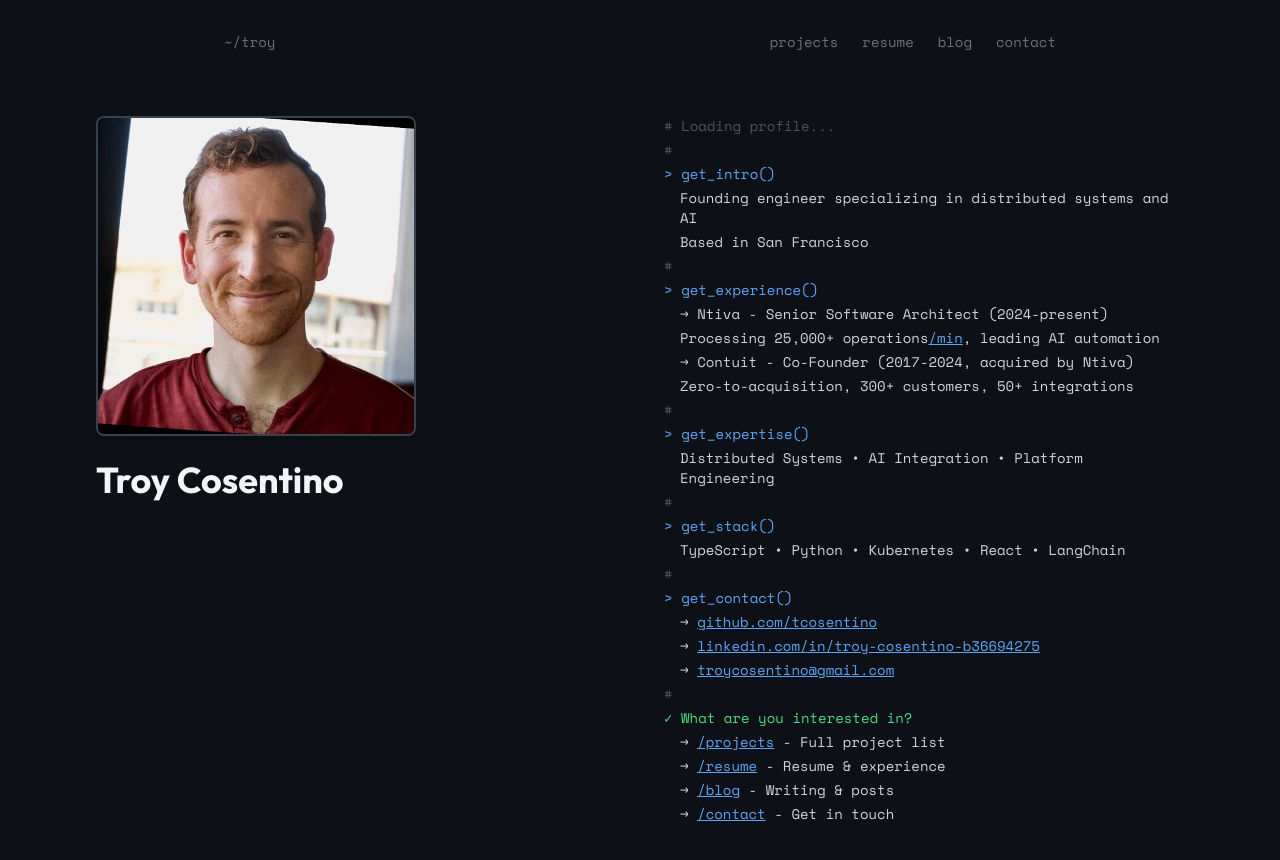
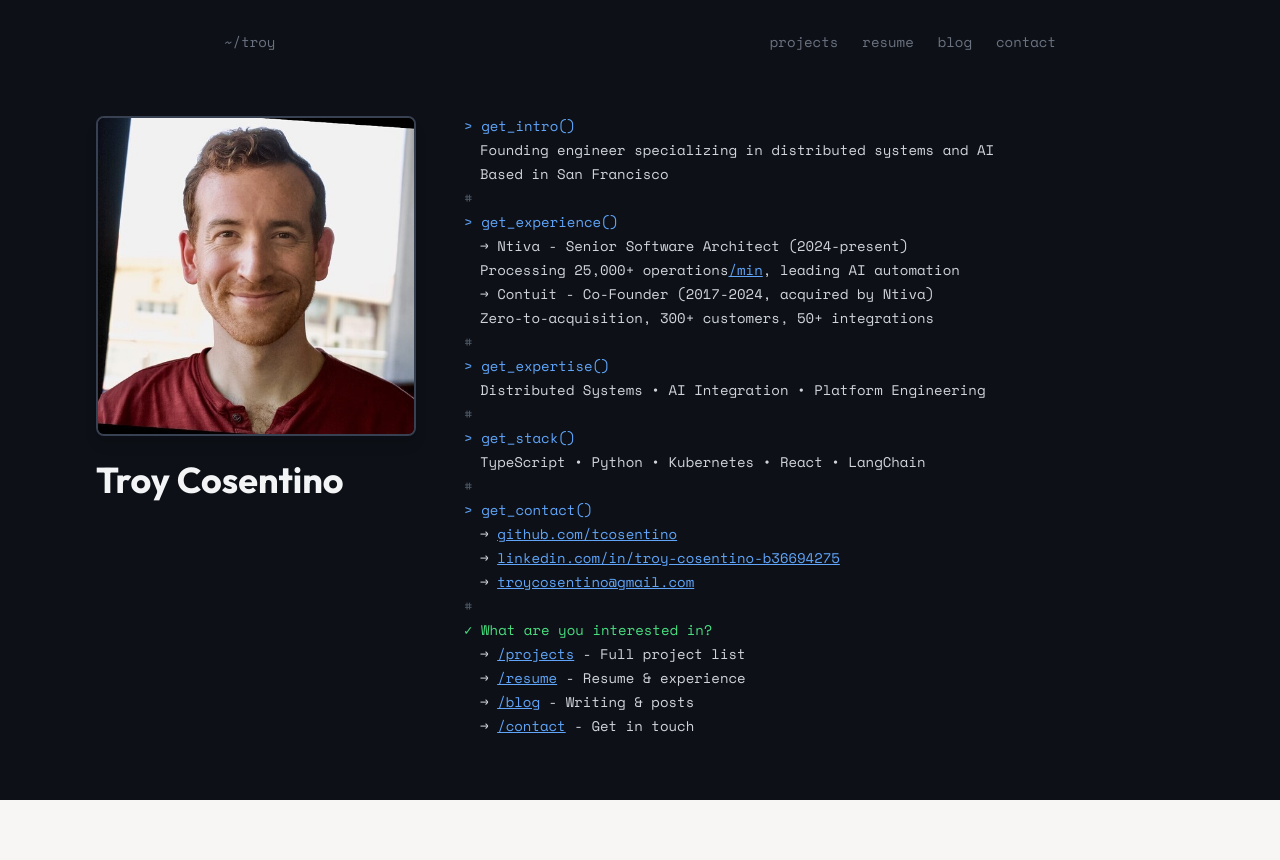
Before and after one commit to tcosentino/personal-website, a React (Vite) app: page / in a window 1280 px wide. Shown: the top 860 px of the page. After the commit the page ends 800 px from the top, so only its background shows below. Built offline with nearby package versions, Linux system fonts and the light colour scheme.

Commit message:
Remove 'Loading profile' message, flex layout: photo auto-width, agent fills remaining

```diff
--- a/src/pages/Home.tsx
+++ b/src/pages/Home.tsx
@@ -12,40 +12,37 @@ export default function Home() {
   const [hasStarted, setHasStarted] = useState(false)
 
   const lines: Line[] = [
-    { type: 'system', content: 'Loading profile...', delay: 0 },
-    { type: 'system', content: '', delay: 200 },
+    { type: 'tool_call', content: 'get_intro()', delay: 0 },
+    { type: 'tool_result', content: 'Founding engineer specializing in distributed systems and AI', delay: 200 },
+    { type: 'tool_result', content: 'Based in San Francisco', delay: 400 },
+    { type: 'system', content: '', delay: 600 },
 
-    { type: 'tool_call', content: 'get_intro()', delay: 400 },
-    { type: 'tool_result', content: 'Founding engineer specializing in distributed systems and AI', delay: 600 },
-    { type: 'tool_result', content: 'Based in San Francisco', delay: 800 },
-    { type: 'system', content: '', delay: 1000 },
+    { type: 'tool_call', content: 'get_experience()', delay: 800 },
+    { type: 'tool_result', content: '→ Ntiva - Senior Software Architect (2024-present)', delay: 1000 },
+    { type: 'tool_result', content: '  Processing 25,000+ operations/min, leading AI automation', delay: 1200 },
+    { type: 'tool_result', content: '→ Contuit - Co-Founder (2017-2024, acquired by Ntiva)', delay: 1400 },
+    { type: 'tool_result', content: '  Zero-to-acquisition, 300+ customers, 50+ integrations', delay: 1600 },
+    { type: 'system', content: '', delay: 1800 },
 
-    { type: 'tool_call', content: 'get_experience()', delay: 1200 },
-    { type: 'tool_result', content: '→ Ntiva - Senior Software Architect (2024-present)', delay: 1400 },
-    { type: 'tool_result', content: '  Processing 25,000+ operations/min, leading AI automation', delay: 1600 },
-    { type: 'tool_result', content: '→ Contuit - Co-Founder (2017-2024, acquired by Ntiva)', delay: 1800 },
-    { type: 'tool_result', content: '  Zero-to-acquisition, 300+ customers, 50+ integrations', delay: 2000 },
-    { type: 'system', content: '', delay: 2200 },
+    { type: 'tool_call', content: 'get_expertise()', delay: 2000 },
+    { type: 'tool_result', content: 'Distributed Systems • AI Integration • Platform Engineering', delay: 2200 },
+    { type: 'system', content: '', delay: 2400 },
 
-    { type: 'tool_call', content: 'get_expertise()', delay: 2400 },
-    { type: 'tool_result', content: 'Distributed Systems • AI Integration • Platform Engineering', delay: 2600 },
-    { type: 'system', content: '', delay: 2800 },
+    { type: 'tool_call', content: 'get_stack()', delay: 2600 },
+    { type: 'tool_result', content: 'TypeScript • Python • Kubernetes • React • LangChain', delay: 2800 },
+    { type: 'system', content: '', delay: 3000 },
 
-    { type: 'tool_call', content: 'get_stack()', delay: 3000 },
-    { type: 'tool_result', content: 'TypeScript • Python • Kubernetes • React • LangChain', delay: 3200 },
-    { type: 'system', content: '', delay: 3400 },
+    { type: 'tool_call', content: 'get_contact()', delay: 3200 },
+    { type: 'tool_result', content: '→ github.com/tcosentino', delay: 3400 },
+    { type: 'tool_result', content: '→ linkedin.com/in/troy-cosentino-b36694275', delay: 3600 },
+    { type: 'tool_result', content: '→ troycosentino@gmail.com', delay: 3800 },
+    { type: 'system', content: '', delay: 4000 },
 
-    { type: 'tool_call', content: 'get_contact()', delay: 3600 },
-    { type: 'tool_result', content: '→ github.com/tcosentino', delay: 3800 },
-    { type: 'tool_result', content: '→ linkedin.com/in/troy-cosentino-b36694275', delay: 4000 },
-    { type: 'tool_result', content: '→ troycosentino@gmail.com', delay: 4200 },
-    { type: 'system', content: '', delay: 4400 },
-
-    { type: 'assistant', content: 'What are you interested in?', delay: 4600 },
-    { type: 'tool_result', content: '→ /projects - Full project list', delay: 4800 },
-    { type: 'tool_result', content: '→ /resume - Resume & experience', delay: 5000 },
-    { type: 'tool_result', content: '→ /blog - Writing & posts', delay: 5200 },
-    { type: 'tool_result', content: '→ /contact - Get in touch', delay: 5400 },
+    { type: 'assistant', content: 'What are you interested in?', delay: 4200 },
+    { type: 'tool_result', content: '→ /projects - Full project list', delay: 4400 },
+    { type: 'tool_result', content: '→ /resume - Resume & experience', delay: 4600 },
+    { type: 'tool_result', content: '→ /blog - Writing & posts', delay: 4800 },
+    { type: 'tool_result', content: '→ /contact - Get in touch', delay: 5000 },
   ]
 
   useEffect(() => {
@@ -144,9 +141,9 @@ export default function Home() {
 
       {/* Main content */}
       <div className="max-w-6xl mx-auto px-8 py-12">
-        <div className="grid md:grid-cols-2 gap-12 items-start">
-          {/* Left: Photo + Name */}
-          <div className="flex flex-col items-center md:items-start">
+        <div className="flex flex-col md:flex-row gap-12 items-start">
+          {/* Left: Photo + Name (auto-width) */}
+          <div className="flex flex-col items-center md:items-start flex-shrink-0">
             <img
               src="/troy-headshot-original.jpg"
               alt="Troy Cosentino"
@@ -157,8 +154,8 @@ export default function Home() {
             </h1>
           </div>
 
-          {/* Right: Agent output */}
-          <div className="space-y-1">
+          {/* Right: Agent output (fills remaining width) */}
+          <div className="space-y-1 flex-1">
             {lines.slice(0, visibleLines).map((line, index) => (
               <div key={index} className={getLineStyle(line.type)}>
                 {getPrefix(line.type)}
```
